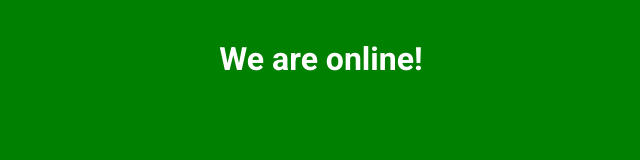
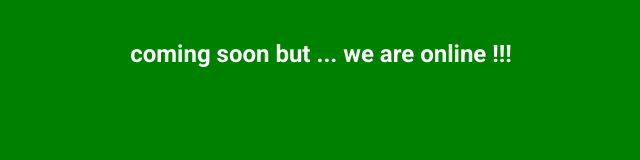
Before and after one commit to antonio-weblab/antonio-weblab, a plain HTML site: page index.html in a window 1280 px wide. Shown: the whole page, without its empty margins (319-959 px from the left). Drawn offline with Linux system fonts and the light colour scheme.

Commit message:
Update index.html

```diff
--- a/index.html
+++ b/index.html
@@ -8,8 +8,7 @@
 </head>
 <body>
 	<div class="box">
-		<h1>We are online!</h2>
-
+		<h2>coming soon but ... we are online !!!</h2>
 	</div>
 </body>
 </html>
```
